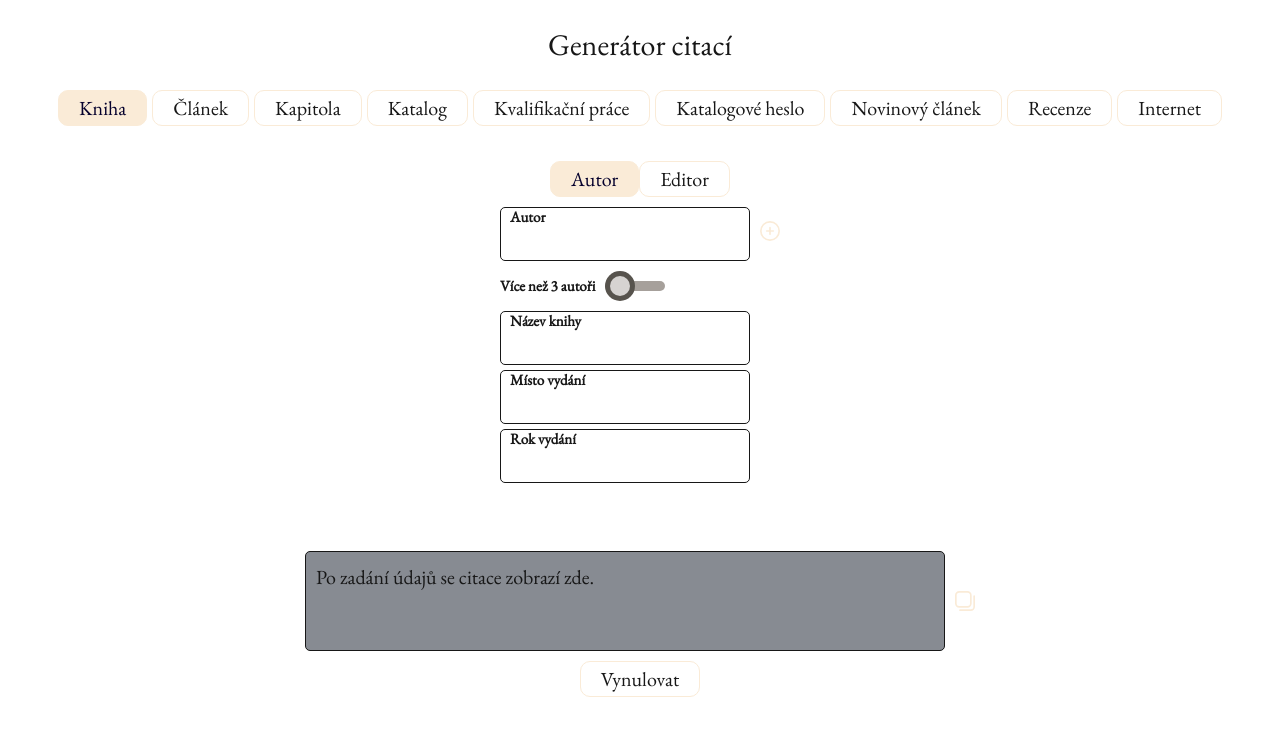
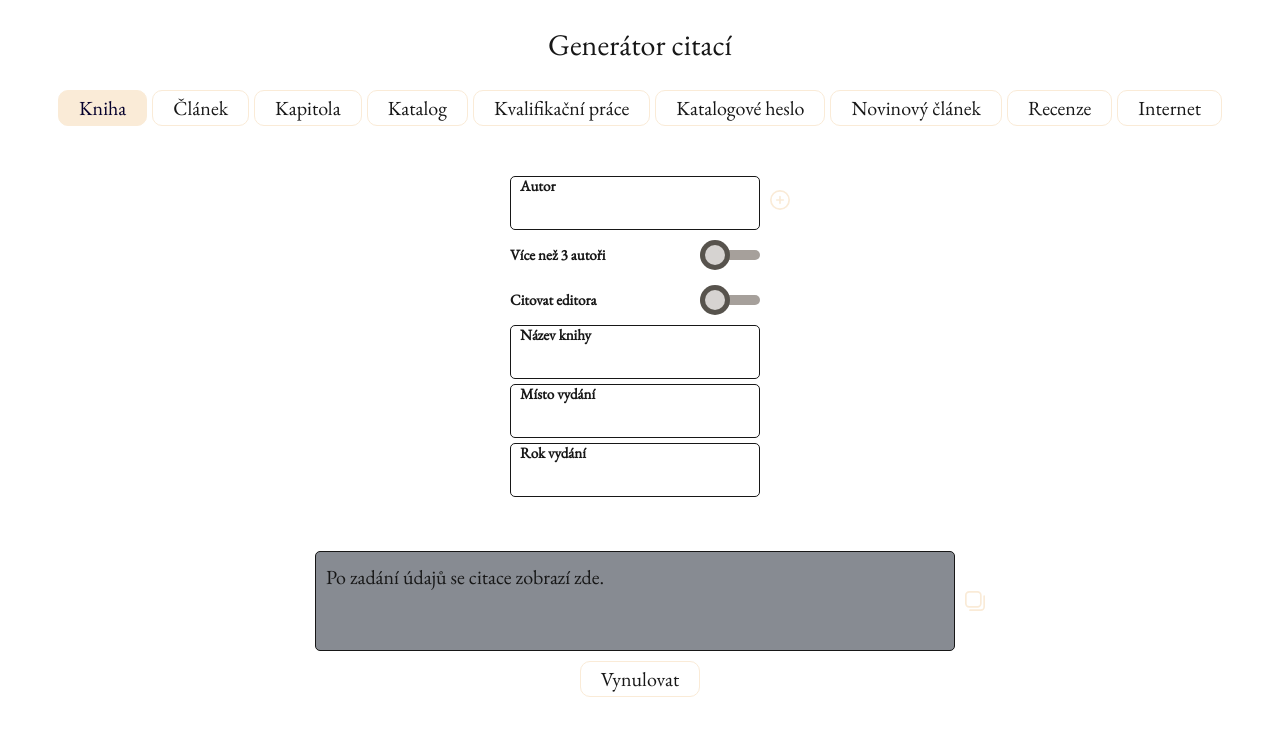
Before and after one commit to wbtag/citace, a Next.js app: page / in a window 1280 px wide. Shown: the top 736 px of the page. Built offline with nearby package versions, Linux system fonts and the light colour scheme.

Commit message:
feat: minor form tweaks, alignment fixes

```diff
--- a/src/app/components/constructors/Base.js
+++ b/src/app/components/constructors/Base.js
@@ -3,7 +3,7 @@ export class Base {
         this.authors = citationData.authors;
         this.name = citationData.name;
         this.etAlia = citationData.etAlia;
-        this.authorType = citationData.authorType;
+        this.citeAsEditor = citationData.citeAsEditor;
         this.placeOfPublication = citationData.placeOfPublication;
         this.yearOfPublication = citationData.yearOfPublication;
         this.pageFrom = citationData.pageFrom;
@@ -18,11 +18,11 @@ export class Base {
             }
             if (this.etAlia && this.authors[0] != '') {
                 citation += `${this.authors[0]} et al.`
-                    + `${this.authorType === 'editors' ? ' (edd.), ' : ', '}`
+                    + `${this.citeAsEditor ? ' (edd.), ' : ', '}`
             } else {
                 if (this.authors.length === 1) {
                     if (this.authors[0] != '') {
-                        citation += `${this.authors[0]}${this.authorType === 'editors' ? ' (ed.)' : ''}, `
+                        citation += `${this.authors[0]}${this.citeAsEditor ? ' (ed.)' : ''}, `
                     }
                 } else {
                     for (const [index, author] of this.authors.entries()) {
@@ -30,7 +30,7 @@ export class Base {
                             if (index != this.authors.length - 1) {
                                 citation += `${author} – `
                             } else {
-                                citation += `${author}${this.authorType === 'editors' ? ' (edd.)' : ''}, `
+                                citation += `${author}${this.citeAsEditor ? ' (edd.)' : ''}, `
                             }
                         }
                     }
--- a/src/app/components/forms/BookForm.js
+++ b/src/app/components/forms/BookForm.js
@@ -1,7 +1,7 @@
 import { useStateHandler } from "../helpers/stateHandler";
 import CitationBox from "../helpers/citationBox";
 import AuthorForm from "../helpers/authorForm";
-import { Input } from "../helpers/formComponents";
+import { Input, Toggle } from "../helpers/formComponents";
 
 export function BookForm() {
 
@@ -10,40 +10,26 @@ export function BookForm() {
         name: '',
         placeOfPublication: '',
         yearOfPublication: '',
-        authorType: 'authors',
+        citeAsEditor: false,
         etAlia: false
     }
 
     const stateHandler = useStateHandler(initialState);
 
     const {
-        // citationData,
         clearForm,
         formData,
-        handleAuthorTypeChange,
     } = stateHandler;
 
     return (
         <>
             <div className='flex w-full min-h-75 justify-center'>
-                <div>
-                    <div className="flex flex-wrap my-2 justify-center">
-                        {['authors', 'editors'].map((option) => (
-                            <button
-                                key={option}
-                                onClick={(e) => handleAuthorTypeChange(e, option)}
-                                className={`button ${formData.authorType === option ? 'button-group-active' : 'button-group-inactive'}`}
-                            >
-                                {option === 'authors' ? 'Autor' : 'Editor'}
-                            </button>
-                        ))}
-                    </div>
-                    <div className="flex flex-col gap-1" >
-                        <AuthorForm type='authors' naming={formData.authorType} handler={stateHandler} />
-                        <Input label="Název knihy" name="name" handler={stateHandler} />
-                        <Input label="Místo vydání" name="placeOfPublication" handler={stateHandler} />
-                        <Input label="Rok vydání" name="yearOfPublication" handler={stateHandler} />
-                    </div>
+                <div className="flex flex-col gap-1 mt-5" >
+                    <AuthorForm type='authors' naming={formData.citeAsEditor ? 'editors' : 'authors'} handler={stateHandler} />
+                    <Toggle label="Citovat editora" name="citeAsEditor" handler={stateHandler} />
+                    <Input label="Název knihy" name="name" handler={stateHandler} />
+                    <Input label="Místo vydání" name="placeOfPublication" handler={stateHandler} />
+                    <Input label="Rok vydání" name="yearOfPublication" handler={stateHandler} />
                 </div>
             </div>
             <CitationBox citationData={formData} citationBuilder='book' clear={clearForm} />
--- a/src/app/components/forms/CatalogueForm.js
+++ b/src/app/components/forms/CatalogueForm.js
@@ -18,7 +18,7 @@ export function CatalogueForm() {
         authorType: 'Autor',
         etAlia: false,
         editorEtAlia: false,
-        citeChapter: true
+        citeChapter: false
     }
 
     const stateHandler = useStateHandler(initialState);
@@ -33,9 +33,8 @@ export function CatalogueForm() {
         <>
             <div className='flex w-full min-h-75 justify-center'>
                 <div className="flex flex-col gap-1">
-                    <Toggle label="Citovat stať v katalogu" name="citeChapter" handler={stateHandler} />
                     {formData.citeChapter ?
-                        <div className="flex flex-col gap-1">
+                        <div className="flex flex-col gap-1 mt-5">
                             <AuthorForm type="authors" handler={stateHandler} />
                             <Input label="Název kapitoly" name="chapterName" handler={stateHandler} />
                             <div className="flex gap-1 items-center">
@@ -45,6 +44,7 @@ export function CatalogueForm() {
                             </div>
                         </div> : <div />
                     }
+                    <Toggle label="Citovat stať v katalogu" name="citeChapter" handler={stateHandler} />
                     <AuthorForm type="editors" handler={stateHandler} />
                     <Input label="Název knihy" name="name" handler={stateHandler} />
                     <Input label="Místo vydání" name="placeOfPublication" handler={stateHandler} />
--- a/src/app/components/helpers/authorForm.js
+++ b/src/app/components/helpers/authorForm.js
@@ -32,14 +32,14 @@ export default function AuthorForm({ type, naming, handler }) {
                                             <Image src="/icons/add.svg" name={type} alt="" width={20} height={20} />
                                         </button>
                                     </div> :
-                                    <div />
+                                    <div className="w-[20px]" />
                                 }
                                 {
                                     index != 0 ?
                                         <button type="button" className="text-xl" name={type} onClick={(e) => removeArrayItem(e, index)}>
                                             <Image src="/icons/remove.svg" name={type} alt="" width={20} height={20} />
                                         </button> :
-                                        <div />
+                                        <div className="w-[20px]" />
                                 }
                             </div>
                         </div>
--- a/src/app/components/helpers/citationBox.js
+++ b/src/app/components/helpers/citationBox.js
@@ -47,7 +47,7 @@ export default function CitationBox({ citationData, citationBuilder, clear }) {
     return (
         <>
             <div className="py-5">
-                <div className="flex min-h-20 justify-center gap-x-2 pl-5 md:pl-0">
+                <div className="flex min-h-20 justify-center gap-x-2 md:pl-0">
                     <div className="w-[80vw] md:w-[50vw] citation bg-[rgba(17,24,39,0.5)] border-1 rounded" >
                         <div className="p-2" id='copyArea' dangerouslySetInnerHTML={{ __html: citation === "" ? "Po zadání údajů se citace zobrazí zde." : citation }} />
                     </div>
@@ -55,7 +55,7 @@ export default function CitationBox({ citationData, citationBuilder, clear }) {
                         <Image src="/icons/copy.svg" alt="" width={20} height={20} />
                     </button>
                 </div>
-                <div className="flex w-full justify-center pt-2" >
+                <div className="flex justify-center pt-2 mr-4" >
                     <button onClick={clear} className="button justify-content">Vynulovat</button>
                 </div >
                 <div>
--- a/src/app/components/helpers/formComponents.js
+++ b/src/app/components/helpers/formComponents.js
@@ -93,7 +93,7 @@ export function Toggle({ icon, label, name, handler }) {
         <div className="flex flex-row gap-2 items-center">
             {icon ?
             <Image src={icon} alt="" width={20} height={20} /> :
-            <p className="text-xs font-semibold">{label}</p>
+            <p className="text-xs font-semibold w-[180px]">{label}</p>
             }
             <label className="relative h-8 w-12 cursor-pointer [-webkit-tap-highlight-color:_transparent]">
                 <input className="peer sr-only" name={name} type="checkbox" checked={formData[name]} onChange={(e) => handleCheckboxChange(e)} />
--- a/src/app/globals.css
+++ b/src/app/globals.css
@@ -11,6 +11,8 @@
     --foreground: antiquewhite;
   }
 }
+
+html { overflow-y: scroll; }
 
 html,
 body {
--- a/src/app/page.js
+++ b/src/app/page.js
@@ -54,7 +54,9 @@ export default function Home() {
           <Switcher name='review' text='Recenze' />
           <Switcher name='internetSource' text='Internet' />
         </div>
-        <FormRenderer style={{ width: '100%', justifyContent: 'center' }} />
+        <div className="ml-4">
+          <FormRenderer style={{ justifyContent: 'center' }} />
+        </div>
       </div>
     </>
   );
```
Also changed, not shown: src/app/components/forms/ThesisForm.js (+3 -4 lines).
